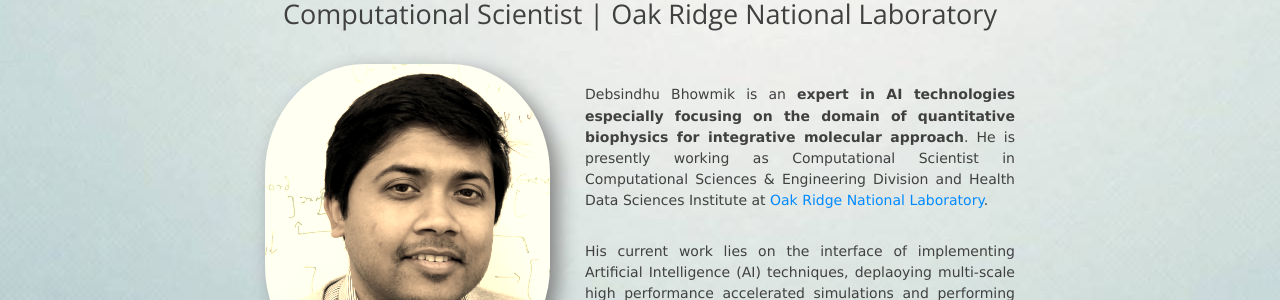
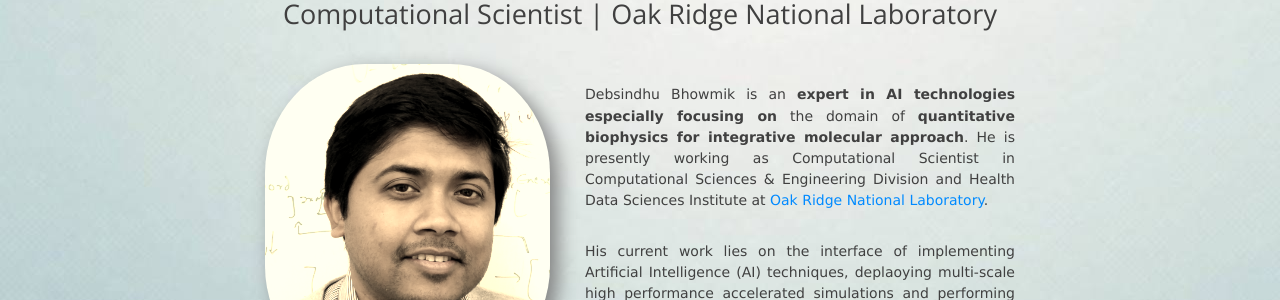
Before and after one commit to debsindhu/debsindhu.github.io, a Jekyll site: the page built from index.html, in a window 1280 px wide and 1313 px high. Shown: the part 341-641 px from the top of the window. Built offline with Jekyll 4.4.1, drawn with Linux system fonts in a browser that asks for light colours; nearby versions of some CDN libraries; the list of posts is cut into pages by our own code.

```diff
--- a/index.html
+++ b/index.html
@@ -31,9 +31,9 @@ img {
 <div style="text-align: justify">
 <font size="4.5"><p></font>
 
-Debsindhu Bhowmik is an <b>expert in AI technologies especially focusing on the domain of quantitative biophysics for integrative molecular approach</b>.
-    He is presently working as Computational Scientist in Computational Sciences & Engineering Division and Health Data Sciences Institute
-    at <a href="https://www.ornl.gov/">Oak Ridge National Laboratory</a>.
+Debsindhu Bhowmik is an <b>expert in AI technologies especially focusing on</b> the domain of <b>quantitative biophysics for integrative molecular
+    approach</b>. He is presently working as Computational Scientist in Computational Sciences & Engineering Division and Health Data Sciences
+    Institute at <a href="https://www.ornl.gov/">Oak Ridge National Laboratory</a>.
 
 <p>His current work lies on the interface of implementing Artificial Intelligence (AI) techniques,
     deplaoying multi-scale high performance accelerated simulations and performing scattering experiments
```
